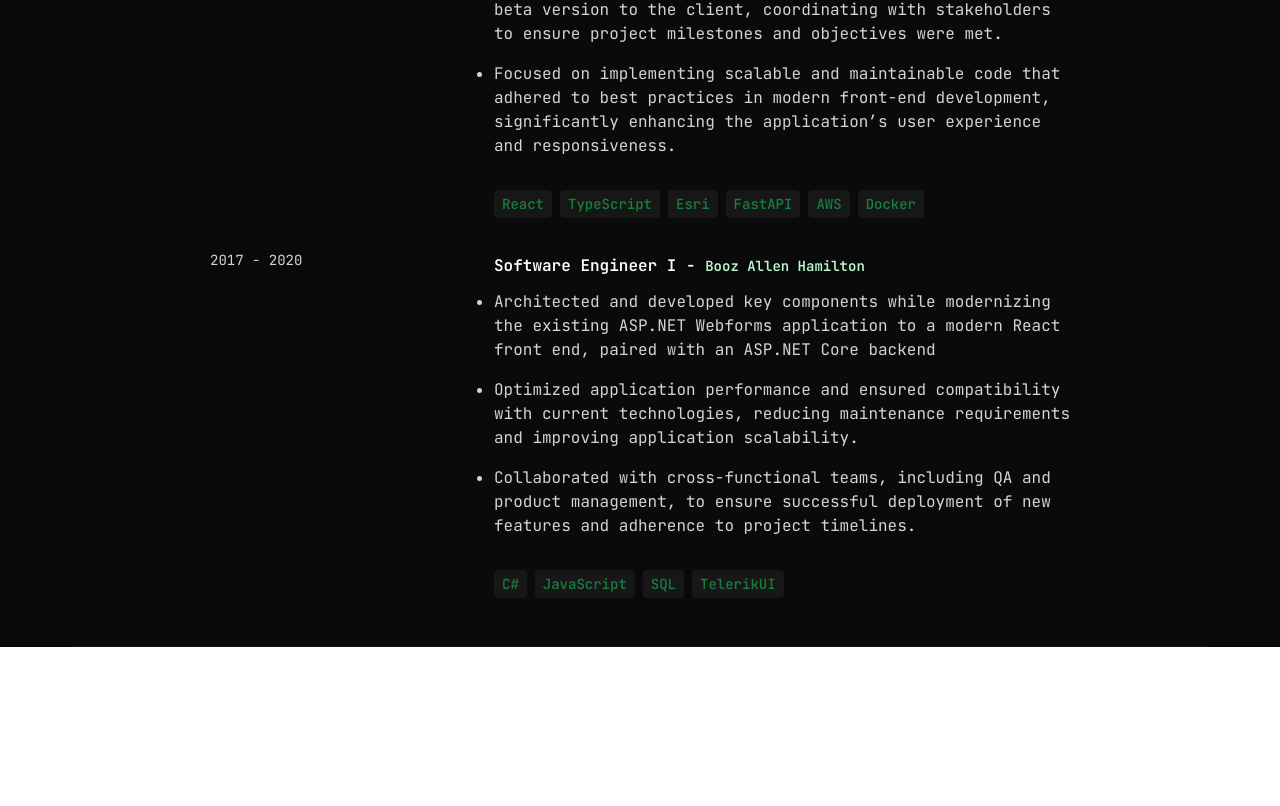
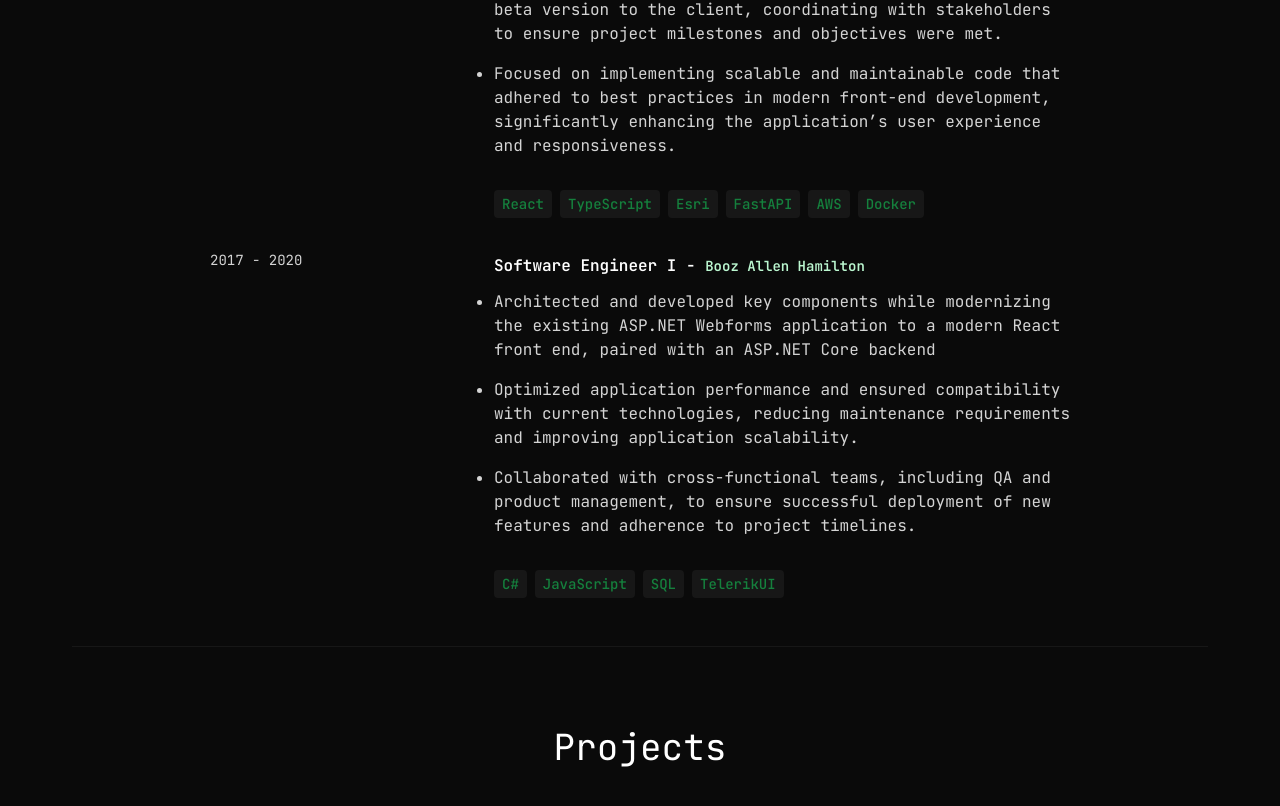
Before and after one commit to chaq-mc/portfolio, a React (Vite) app: page / in a window 1280 px wide. Shown: the part 1564-2370 px from the top of the page. Before the commit the page ends 2211 px from the top, so only its background shows below. Built offline with nearby package versions, Linux system fonts and the light colour scheme; no server answers; the HTML template or start-up script is replaced by a standard one.

Commit message:
Begin to implement projects component

```diff
--- a/src/App.tsx
+++ b/src/App.tsx
@@ -2,6 +2,7 @@
 import Navbar from './components/Navbar'
 import Profile from './components/Profile'
 import Technologies from './components/Technologies'
+import Projects from './components/Projects'
 
 const App = () => {
   return (
@@ -12,6 +13,7 @@
           <Profile />
           <Technologies />
           <Experience />
+          <Projects />
         </div>
       </div>
     </div>
--- /dev/null
+++ b/src/components/Projects.tsx
@@ -0,0 +1,9 @@
+const Projects = () => {
+  return (
+    <div className="border-b border-neutral-900 pb-4">
+        <h1 className="my-20 text-center text-4xl">Projects</h1>
+    </div>
+  )
+}
+
+export default Projects
--- a/src/constants/static.ts
+++ b/src/constants/static.ts
@@ -23,3 +23,12 @@
         technologies: ["C#", "JavaScript", "SQL", "TelerikUI"],
     },
 ]
+
+export const PROJECTS = [
+    {
+        title: "",
+        image: "",
+        description: "",
+        technologies: []
+    },
+]
```
